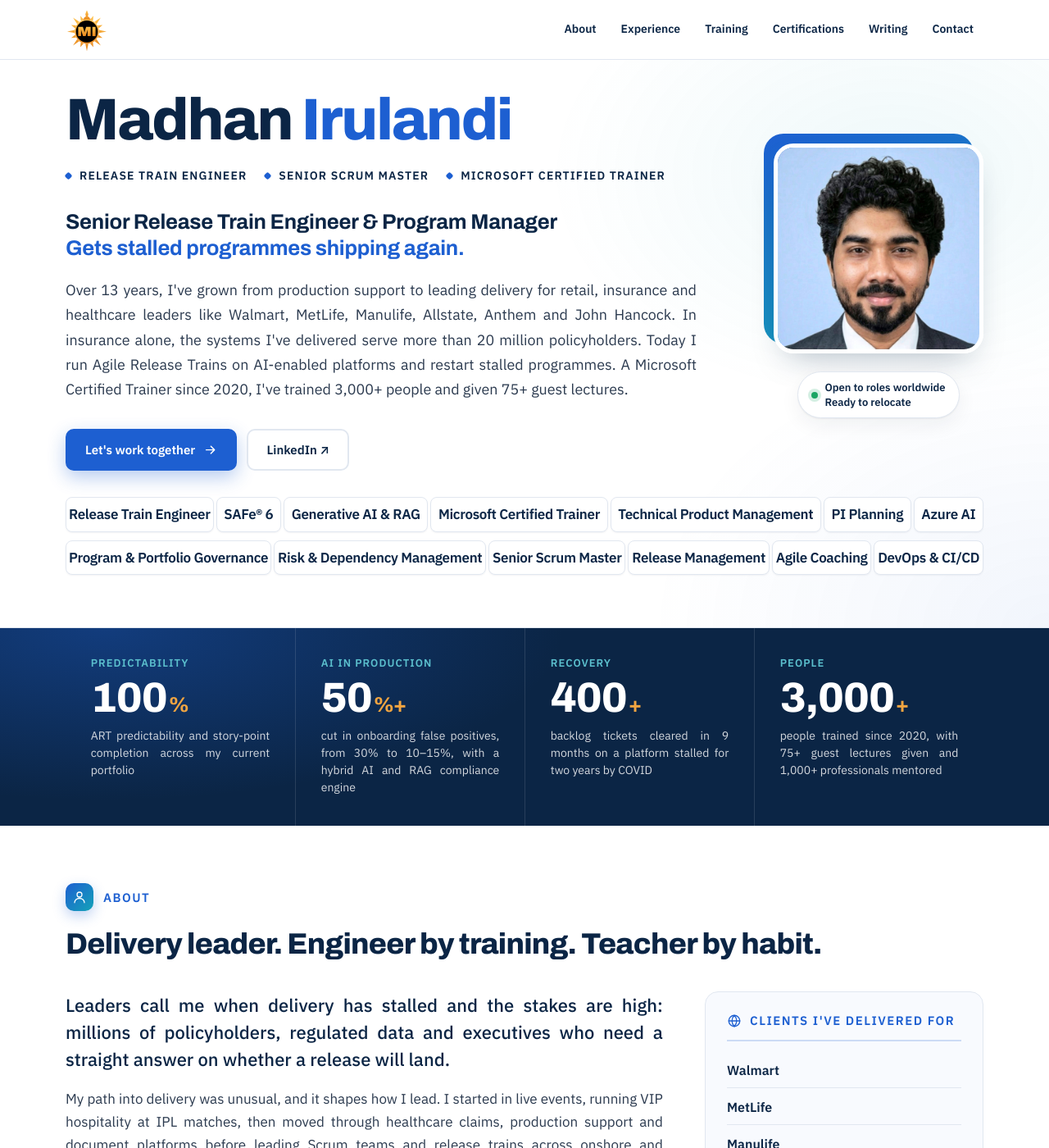
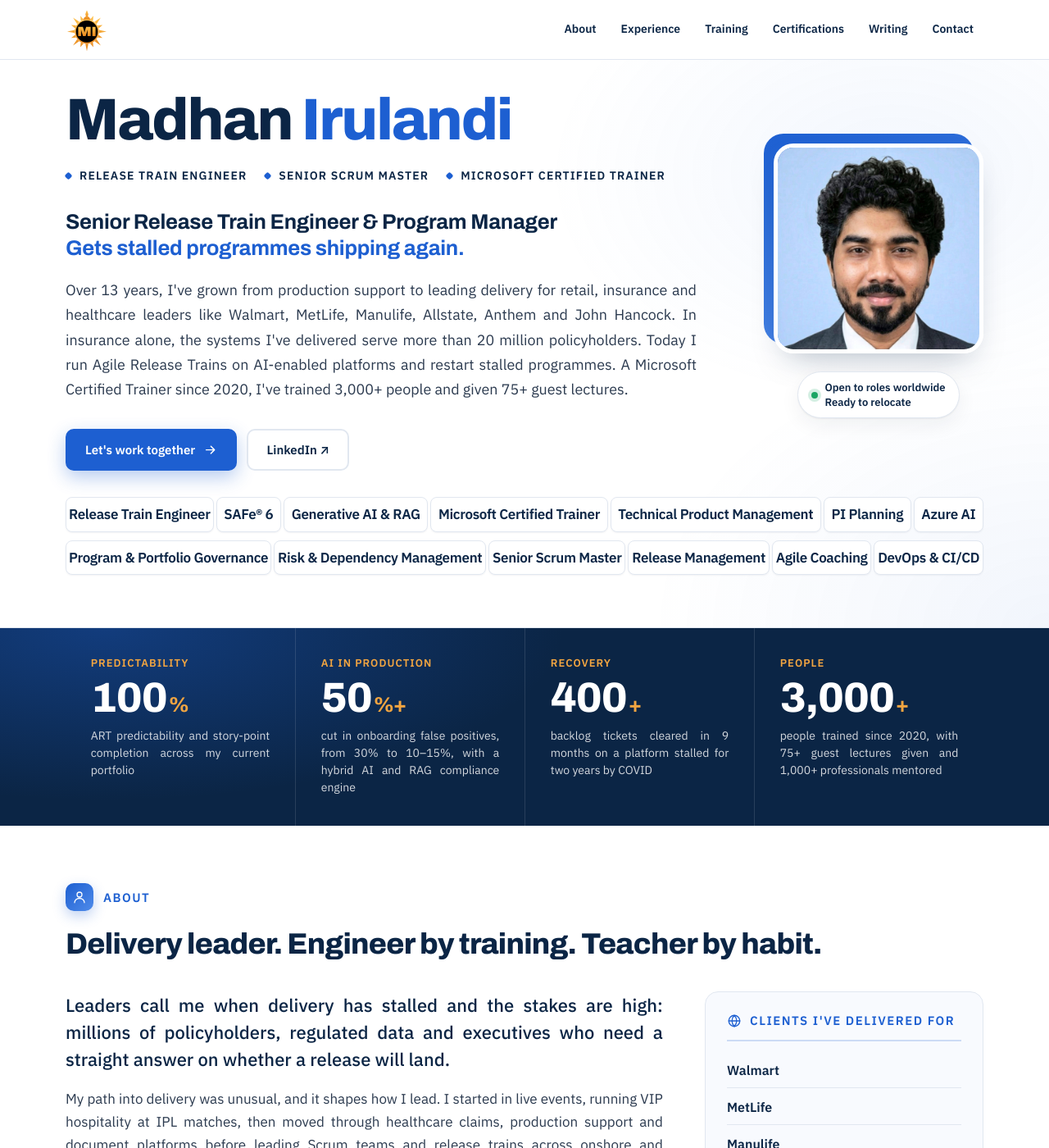
Before and after one commit to Madhan-I/Madhan-I.github.io, a Jekyll site: the page built from index.html, in a window 1280 px wide and 1400 px high. Shown: the whole window at 82% size. Built offline with Jekyll 4.4.1, drawn with Linux system fonts in a browser that asks for light colours.

Commit message:
Palette B: blue gradients, gold labels on navy, amber projects
Co-Authored-By: Claude Opus 5.5 <noreply@anthropic.com>
Claude-Session: https://claude.ai/code/session_01MFRrTt7LBDdX57m85KHNGp

```diff
--- a/_data/theme.yml
+++ b/_data/theme.yml
@@ -35,7 +35,7 @@ show:
 colors:
   navy: ""      # dark sections, headings
   brand: ""     # buttons, links, highlights
-  brand_2: ""   # second highlight colour
+  brand_2: "#4F8BEA"   # second highlight colour
   accent: ""    # small warm highlights (numbers, tags)
   tint: "#F8FAFE"      # light background of alternate sections (brighter than the navy preset default)
 
--- a/assets/css/style.css
+++ b/assets/css/style.css
@@ -7,7 +7,7 @@
 :root {
   --navy: #0B2545;
   --brand: #1D5FD1;
-  --brand-2: #14A3B8;
+  --brand-2: #4F8BEA;
   --accent: #F2A541;
   --tint: #F2F6FC;
   --bg: #FFFFFF;
@@ -470,3 +470,4 @@ nav .wrap { padding-block: 10px; }
 .job-body li::before { background: var(--brand); }
 .clients h3 { font-size: 15px; }
 .quick dt { color: #FFFFFF; }
+.metric .tag, .tone-navy .label, .contact .label { color: #F2A541; }
```
